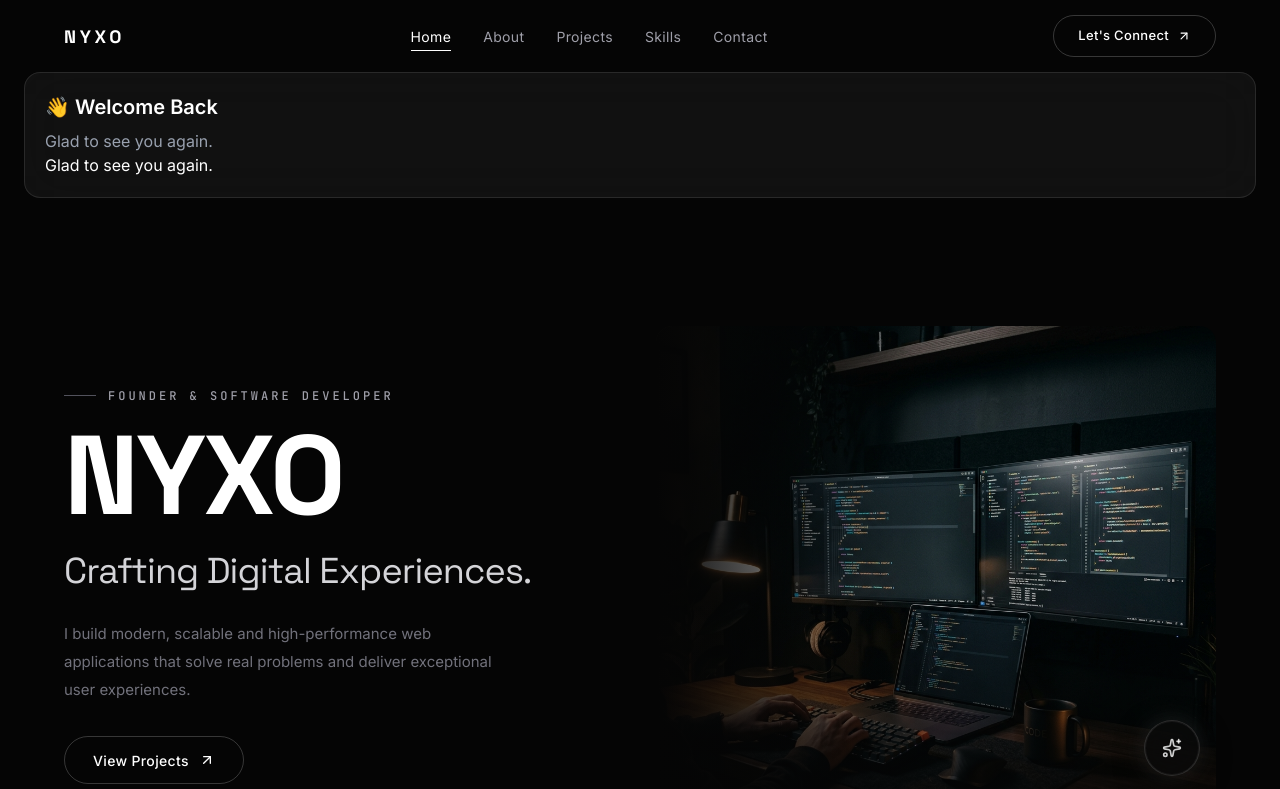
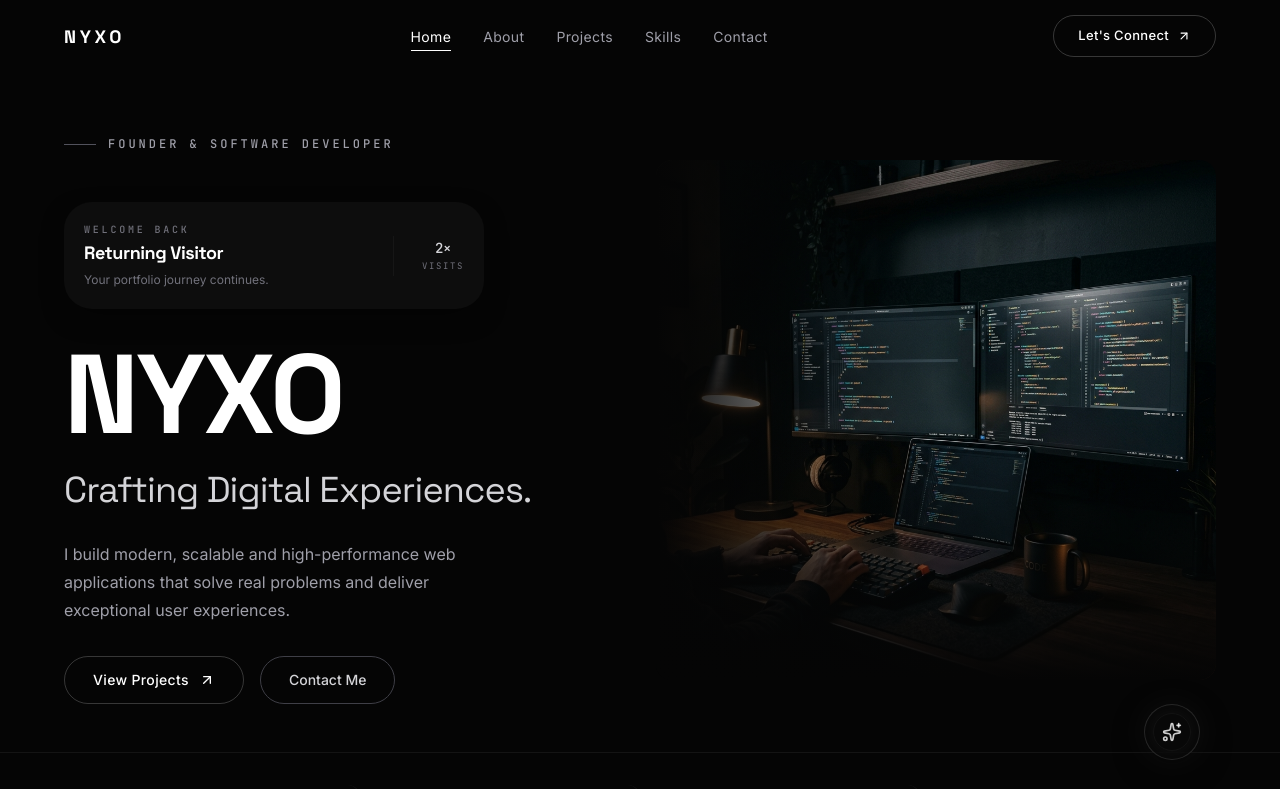
Before and after one commit to sourabh14098-maker/my-portfolio, a React (Vite) app: page / in a window 1280 px wide. Shown: the top 789 px of the page. Built offline with nearby package versions, Linux system fonts and the light colour scheme.

Commit message:
polish the hompage final

```diff
--- a/src/components/AIChatbot.tsx
+++ b/src/components/AIChatbot.tsx
@@ -231,7 +231,7 @@ export default function AIChatbot() {
             whileHover={{ scale: 1.08 }}
             whileTap={{ scale: 0.92 }}
             onClick={() => setIsOpen(true)}
-            className="fixed bottom-6 right-20 z-50 w-14 h-14 rounded-full cursor-pointer flex items-center justify-center group"
+            className="fixed bottom-6 sm:bottom-10 right-4 sm:right-8 lg:right-20 z-50 w-14 h-14 rounded-full cursor-pointer flex items-center justify-center group transition-all duration-300"
             style={{
               background: 'rgba(10, 10, 10, 0.7)',
               backdropFilter: 'blur(24px)',
@@ -245,15 +245,15 @@ export default function AIChatbot() {
           >
             {/* Soft outer glow ring */}
             <motion.span
-              className="absolute inset-0 rounded-full pointer-events-none"
+              className="absolute inset-2 rounded-full pointer-events-none"
               style={{
-                border: '1px solid rgba(255,255,255,0.06)',
+                border: '1px solid rgba(255,255,255,0.04)',
               }}
               animate={{
                 boxShadow: [
-                  '0 0 12px rgba(255,255,255,0.03)',
-                  '0 0 24px rgba(255,255,255,0.07)',
-                  '0 0 12px rgba(255,255,255,0.03)',
+                  '0 0 8px rgba(255,255,255,0.02)',
+                  '0 0 14px rgba(255,255,255,0.04)',
+                  '0 0 8px rgba(255,255,255,0.02)',
                 ],
               }}
               transition={{ duration: 3, repeat: Infinity, ease: 'easeInOut' }}
@@ -261,11 +261,12 @@ export default function AIChatbot() {
             <Sparkles className="w-5 h-5 text-white/80 group-hover:text-white transition-colors duration-300" />
           </motion.button>
         )}
-      </AnimatePresence>
+      </AnimatePresence >
 
       {/* ─────── Chat Panel ─────── */}
       <AnimatePresence>
-        {isOpen && (
+        {
+          isOpen && (
             <>
               {/* Backdrop */}
               <motion.div
@@ -340,8 +341,7 @@ export default function AIChatbot() {
                       className={`flex ${msg.role === 'user' ? 'justify-end' : 'justify-start'}`}
                     >
                       <div
-                      className={`max-w-[85%] rounded-2xl px-4 py-3 text-[13px] leading-relaxed ${
-                        msg.role === 'user'
+                        className={`max-w-[85%] rounded-2xl px-4 py-3 text-[13px] leading-relaxed ${msg.role === 'user'
                           ? 'bg-white text-black rounded-br-md'
                           : 'text-zinc-300 rounded-bl-md'
                           }`}
@@ -447,8 +447,7 @@ export default function AIChatbot() {
                       }}
                     >
                       <Send
-                      className={`w-3.5 h-3.5 ${
-                        input.trim() && !isTyping ? 'text-black' : 'text-zinc-600'
+                        className={`w-3.5 h-3.5 ${input.trim() && !isTyping ? 'text-black' : 'text-zinc-600'
                           }`}
                       />
                     </motion.button>
@@ -459,8 +458,9 @@ export default function AIChatbot() {
                 </form>
               </motion.div>
             </>
-        )}
-      </AnimatePresence>
+          )
+        }
+      </AnimatePresence >
     </>
   );
 }
--- a/src/components/HeroPage.tsx
+++ b/src/components/HeroPage.tsx
@@ -38,21 +38,34 @@ const stats = [
 export default function HeroPage() {
   const { playHeroEntrance } = useIntro();
 
-  const leftContent = (
+  const renderLeftContent = (isDesktop: boolean) => (
     <>
-      {/* Subtitle */}
+      {/* Subtitle / Label */}
       <motion.div
         variants={playHeroEntrance ? heroStaggerItem : undefined}
         initial={playHeroEntrance ? undefined : { opacity: 0, y: 16 }}
         animate={playHeroEntrance ? undefined : { opacity: 1, y: 0 }}
         transition={playHeroEntrance ? undefined : { duration: 0.4, ease: easePremium }}
-        className="flex items-center gap-3"
+        className="flex items-center gap-3 mb-2 sm:mb-3"
       >
         <span className="w-8 h-[1px] bg-zinc-600" />
         <span className="text-[11px] sm:text-xs font-mono uppercase tracking-[0.25em] text-zinc-400 font-medium">
           Founder & Software Developer
         </span>
       </motion.div>
+
+      {/* Desktop MemoryBanner (lg and above): Positioned directly BELOW the Founder label with 14px top spacing and 14px bottom spacing */}
+      {isDesktop && (
+        <motion.div
+          variants={playHeroEntrance ? heroStaggerItem : undefined}
+          initial={playHeroEntrance ? undefined : { opacity: 0, y: 16 }}
+          animate={playHeroEntrance ? undefined : { opacity: 1, y: 0 }}
+          transition={playHeroEntrance ? undefined : { duration: 0.45, ease: easePremium }}
+          className="mt-3.5 mb-3.5 w-full max-w-[400px] xl:max-w-[420px]"
+        >
+          <MemoryBanner />
+        </motion.div>
+      )}
 
       {/* Main Title */}
       <motion.h1
@@ -61,7 +74,7 @@ export default function HeroPage() {
         animate={playHeroEntrance ? undefined : { opacity: 1, y: 0 }}
         transition={playHeroEntrance ? undefined : { duration: 0.5, ease: easePremium }}
         id="main-hero-title"
-        className="text-6xl sm:text-7xl md:text-8xl lg:text-[7rem] font-display font-extrabold tracking-tight text-white leading-[0.85] uppercase"
+        className="text-5xl sm:text-7xl md:text-8xl lg:text-[7rem] font-display font-extrabold tracking-tight text-white leading-[0.85] uppercase"
       >
         NYXO
       </motion.h1>
@@ -84,7 +97,7 @@ export default function HeroPage() {
         animate={playHeroEntrance ? undefined : { opacity: 1, y: 0 }}
         transition={playHeroEntrance ? undefined : { duration: 0.4, delay: 0.05, ease: easePremium }}
         id="hero-desc"
-        className="max-w-[440px] text-[15px] text-zinc-500 leading-7"
+        className="max-w-[440px] text-[15px] sm:text-base text-zinc-400 leading-7"
       >
         I build modern, scalable and high-performance
         web applications that solve real problems
@@ -97,15 +110,22 @@ export default function HeroPage() {
         initial={playHeroEntrance ? undefined : { opacity: 0, y: 16 }}
         animate={playHeroEntrance ? undefined : { opacity: 1, y: 0 }}
         transition={playHeroEntrance ? undefined : { duration: 0.4, delay: 0.1, ease: easePremium }}
-        className="flex flex-wrap items-center gap-4 mt-2"
+        className="flex flex-col sm:flex-row items-stretch sm:items-center gap-4 mt-2"
       >
         <Link
           to="/projects"
           id="hero-projects-btn"
-          className="group inline-flex min-h-[48px] items-center justify-center gap-2.5 rounded-full border border-white/20 bg-transparent px-7 text-[14px] font-medium text-white tracking-wide transition-all duration-300 hover:bg-white hover:text-black hover:border-white"
+          className="group inline-flex w-full sm:w-auto min-h-[48px] items-center justify-center gap-2.5 rounded-full border border-white/20 bg-transparent px-7 text-[14px] font-medium text-white tracking-wide transition-all duration-300 hover:bg-white hover:text-black hover:border-white"
         >
           View Projects
           <ArrowUpRight className="h-4 w-4 transition-transform duration-300 group-hover:-translate-y-0.5 group-hover:translate-x-0.5" />
+        </Link>
+
+        <Link
+          to="/contact"
+          className="inline-flex w-full sm:w-auto min-h-[48px] items-center justify-center rounded-full border border-zinc-700 px-7 text-[14px] font-medium text-zinc-300 transition-all duration-300 hover:border-white hover:text-white"
+        >
+          Contact Me
         </Link>
       </motion.div>
     </>
@@ -119,11 +139,23 @@ export default function HeroPage() {
       transition={{ duration: 0.4, ease: easePremium }}
       className="relative min-h-screen flex flex-col"
     >
+      {/* Mobile Header MemoryBanner (<768px / md) */}
+      <div className="w-full md:hidden pt-6 px-4 flex justify-center">
+        <div className="w-[calc(100%-32px)] max-w-[420px]">
+          <MemoryBanner />
+        </div>
+      </div>
+
       {/* Hero Content — Split Layout */}
-      <div className="flex-1 flex items-center w-full max-w-[1400px] mx-auto px-6 sm:px-12 lg:px-16 pt-24 pb-12">
+      <div className="flex-1 flex items-center w-full max-w-[1400px] mx-auto px-6 sm:px-12 lg:px-16 pt-6 md:pt-12 lg:pt-16 pb-12">
         <div className="grid grid-cols-1 lg:grid-cols-2 gap-12 lg:gap-8 items-center w-full">
-          {/* Left — Text */}
+          {/* Left — Content Column */}
           <div className="flex flex-col gap-5 sm:gap-6">
+            {/* Tablet Banner (768px - 1023px): Centered above hero heading */}
+            <div className="hidden md:block lg:hidden mb-2 w-full max-w-[460px] mx-auto">
+              <MemoryBanner />
+            </div>
+
             {playHeroEntrance ? (
               <motion.div
                 className="flex flex-col gap-5 sm:gap-6"
@@ -131,16 +163,28 @@ export default function HeroPage() {
                 initial="hidden"
                 animate="show"
               >
-                {leftContent}
+                {/* Render desktop-specific layout containing MemoryBanner under label */}
+                <div className="hidden lg:flex flex-col gap-5 sm:gap-6">
+                  {renderLeftContent(true)}
+                </div>
+                {/* Render mobile/tablet left content without internal MemoryBanner */}
+                <div className="flex lg:hidden flex-col gap-5 sm:gap-6">
+                  {renderLeftContent(false)}
+                </div>
               </motion.div>
             ) : (
               <div className="flex flex-col gap-5 sm:gap-6">
-                {leftContent}
+                <div className="hidden lg:flex flex-col gap-5 sm:gap-6">
+                  {renderLeftContent(true)}
+                </div>
+                <div className="flex lg:hidden flex-col gap-5 sm:gap-6">
+                  {renderLeftContent(false)}
+                </div>
               </div>
             )}
           </div>
 
-          {/* Right — Hero Image */}
+          {/* Right — Hero Image (Completely clean image without overlays) */}
           <motion.div
             initial={{ opacity: 0, scale: 0.96 }}
             animate={{ opacity: 1, scale: 1 }}
@@ -165,13 +209,13 @@ export default function HeroPage() {
       {/* Stats Bar */}
       <Reveal className="w-full border-t border-white/[0.06]" delay={playHeroEntrance ? 0.5 : 0.15}>
         <div className="max-w-6xl mx-auto px-4 py-8">
-          <div className="grid grid-cols-2 lg:grid-cols-4 gap-y-8 lg:gap-y-0 divide-x divide-white/[0.06] lg:divide-white/[0.08]">
+          <div className="grid grid-cols-2 lg:grid-cols-4 gap-6 lg:gap-0 lg:divide-x divide-white/[0.08]">
             {stats.map((stat, i) => (
               <div
                 key={i}
-                className="flex items-center gap-4 justify-center px-4"
+                className="group flex items-center gap-3 justify-start px-2 sm:px-4 py-3 rounded-xl transition-all duration-300 hover:bg-white/[0.03]"
               >
-                <div className="flex items-center justify-center w-10 h-10 rounded-lg border border-white/[0.08] bg-white/[0.02]">
+                <div className="flex items-center justify-center w-11 h-11 rounded-xl border border-white/10 bg-white/[0.03] transition-all duration-300 group-hover:border-white/20 group-hover:scale-105">
                   <stat.icon className="w-5 h-5 text-zinc-400" />
                 </div>
                 <div>
@@ -193,7 +237,7 @@ export default function HeroPage() {
         initial={{ opacity: 0, y: 10 }}
         animate={{ opacity: 1, y: 0 }}
         transition={{ duration: 0.5, delay: playHeroEntrance ? 0.7 : 0.3, ease: easePremium }}
-        className="flex flex-col items-center gap-3 pb-8"
+        className="hidden lg:flex flex-col items-center gap-3 pb-8"
       >
         <div className="w-6 h-10 rounded-full border border-white/15 flex items-start justify-center pt-2">
           <motion.div
--- a/src/components/Layout.tsx
+++ b/src/components/Layout.tsx
@@ -3,7 +3,6 @@ import { Outlet, useLocation } from 'react-router-dom';
 import { motion, AnimatePresence } from 'motion/react';
 import { ArrowUp } from 'lucide-react';
 import Navbar from './Navbar';
-import MemoryBanner from "./MemoryBanner";
 import Footer from './Footer';
 import PageTransition from './PageTransition';
 import AIChatbot from './AIChatbot';
@@ -29,9 +28,6 @@ export default function Layout() {
       <Navbar />
 
       <main className="relative z-20 pt-[72px] min-h-[calc(100vh-200px)]">
-        <div className="px-6 mb-8">
-          <MemoryBanner />
-        </div>
 
         <AnimatePresence mode="wait">
           <PageTransition key={location.pathname}>
--- a/src/components/MemoryBanner.tsx
+++ b/src/components/MemoryBanner.tsx
@@ -2,75 +2,92 @@ import { useEffect, useState } from "react";
 import { motion, AnimatePresence } from "motion/react";
 import { usePortfolioMemory } from "../hooks/usePortfolioMemory";
 import { Link } from "react-router-dom";
+import { ArrowRight } from "lucide-react";
+import { easePremium } from "../lib/motion";
 
 export default function MemoryBanner() {
     const memory = usePortfolioMemory();
-
     const [visible, setVisible] = useState(true);
 
     useEffect(() => {
         const timer = setTimeout(() => {
             setVisible(false);
-        }, 5000);
+        }, 6000);
 
         return () => clearTimeout(timer);
     }, []);
 
-    console.log(memory);
+    if (!memory) return null;
 
-    if (!memory || !visible) return null;
-
-    let title = "";
-    let subtitle = "";
-
-    if (memory.visits === 1) {
-        title = "👋 Welcome to NYXO";
-        subtitle = "Enjoy exploring my portfolio.";
-    } else if (memory.visits === 2) {
-        title = "👋 Welcome Back";
-        subtitle = "Glad to see you again.";
-    } else {
-        title = `👋 Welcome Back (${memory.visits} visits)`;
-
-        if (memory.lastProject) {
-            subtitle = `Continue working on ${memory.lastProject} →`;
-        } else {
-            subtitle = "Your portfolio journey continues.";
-        }
-    }
-
+    const isFirstVisit = memory.visits === 1;
+    const titleText = isFirstVisit ? "Welcome to NYXO" : "Returning Visitor";
+    const labelText = isFirstVisit ? "EXPLORE PORTFOLIO" : "WELCOME BACK";
 
     return (
         <AnimatePresence>
+            {visible && (
                 <motion.div
-                initial={{ opacity: 0, y: -30 }}
-                animate={{
-                    opacity: visible ? 1 : 0,
-                    y: visible ? 0 : -20,
+                    initial={{ opacity: 0, y: -12, filter: "blur(6px)" }}
+                    animate={{ opacity: 1, y: 0, filter: "blur(0px)" }}
+                    exit={{ opacity: 0, y: -10, filter: "blur(4px)" }}
+                    transition={{ duration: 0.4, ease: easePremium }}
+                    whileHover={{ y: -2 }}
+                    className="group relative w-full rounded-[28px] p-4 sm:p-5 transition-all duration-400 cursor-default bg-[#0D0D0D] hover:bg-[#121212]"
+                    style={{
+                        backdropFilter: "blur(12px)",
+                        WebkitBackdropFilter: "blur(12px)",
+                        boxShadow: "0 10px 30px -10px rgba(0, 0, 0, 0.6)",
                     }}
-                exit={{ opacity: 0 }}
-                transition={{ duration: 0.6 }}
-                className="mb-8 rounded-2xl border border-white/10 bg-white/5 backdrop-blur-xl p-5"
                 >
-                <h3 className="text-white text-xl font-semibold">
-                    {title}
+                    <div className="flex flex-row items-center justify-between gap-3 sm:gap-5">
+                        {/* Left Side Content */}
+                        <div className="flex-1 min-w-0">
+                            {/* Tiny Uppercase Muted Label */}
+                            <span className="block text-[9px] sm:text-[10px] font-mono uppercase tracking-[0.28em] text-zinc-500 font-medium select-none">
+                                {labelText}
+                            </span>
+
+                            {/* Primary Heading - Bold White */}
+                            <h3 className="mt-1 text-base sm:text-lg font-display font-bold text-white tracking-tight leading-snug">
+                                {titleText}
                             </h3>
 
+                            {/* Subtitle / Action Link - Muted with highlighted white semibold StudyHub */}
                             {memory.lastProject ? (
                                 <Link
                                     to="/projects"
-                        className="mt-2 inline-block text-zinc-300 hover:text-white transition-colors"
+                                    className="group/link mt-1 inline-flex items-center gap-1 text-xs text-zinc-500 hover:text-zinc-300 transition-colors duration-300"
                                 >
-                        Continue working on {memory.lastProject} →
+                                    <span>
+                                        Continue working on{" "}
+                                        <strong className="text-white font-semibold group-hover/link:underline underline-offset-4 decoration-white/30">
+                                            {memory.lastProject}
+                                        </strong>
+                                    </span>
+                                    <ArrowRight className="w-3 h-3 text-zinc-500 transition-transform duration-300 group-hover/link:translate-x-0.5 group-hover/link:text-white" />
                                 </Link>
                             ) : (
-                    <p className="text-gray-400 mt-2">
-                        {subtitle}
+                                <p className="mt-1 text-xs text-zinc-500 leading-relaxed font-normal">
+                                    {isFirstVisit ? "Enjoy exploring my projects & skills." : "Your portfolio journey continues."}
                                 </p>
                             )}
-                {subtitle}
+                        </div>
 
+                        {/* Thin Low Opacity Vertical Divider */}
+                        <div className="h-10 w-[1px] bg-white/[0.04] shrink-0 mx-1" />
+
+                        {/* Right Side Stats Counter */}
+                        <div className="flex flex-col items-center justify-center pl-1 shrink-0 select-none">
+                            <span className="text-xs sm:text-sm font-mono font-medium text-zinc-300 tracking-tight">
+                                {memory.visits}×
+                            </span>
+                            <span className="text-[8px] sm:text-[9px] font-mono uppercase tracking-[0.18em] text-zinc-500 font-normal mt-0.5">
+                                visits
+                            </span>
+                        </div>
+                    </div>
                 </motion.div>
+            )}
         </AnimatePresence>
     );
 }
--- a/src/hooks/usePortfolioMemory.ts
+++ b/src/hooks/usePortfolioMemory.ts
@@ -1,4 +1,5 @@
 import { useEffect, useState } from "react";
+const SESSION_KEY = "portfolio-session";
 
 export interface PortfolioMemory {
     visits: number;
@@ -27,8 +28,13 @@ export function usePortfolioMemory() {
             setMemory(firstVisit);
         } else {
             const data = JSON.parse(saved);
+            const alreadyCounted = sessionStorage.getItem(SESSION_KEY);
 
-            data.visits += 1;
+            if (!alreadyCounted) {
+                data.visits += 1;
+                sessionStorage.setItem(SESSION_KEY, "true");
+            }
+
             data.lastVisit = new Date().toLocaleDateString();
 
             localStorage.setItem(
```
Also changed, not shown: src/components/AboutPage.tsx (+11 -12 lines), src/main.tsx (+4 -5 lines). Lines whose indentation alone changed are shown as unchanged.
